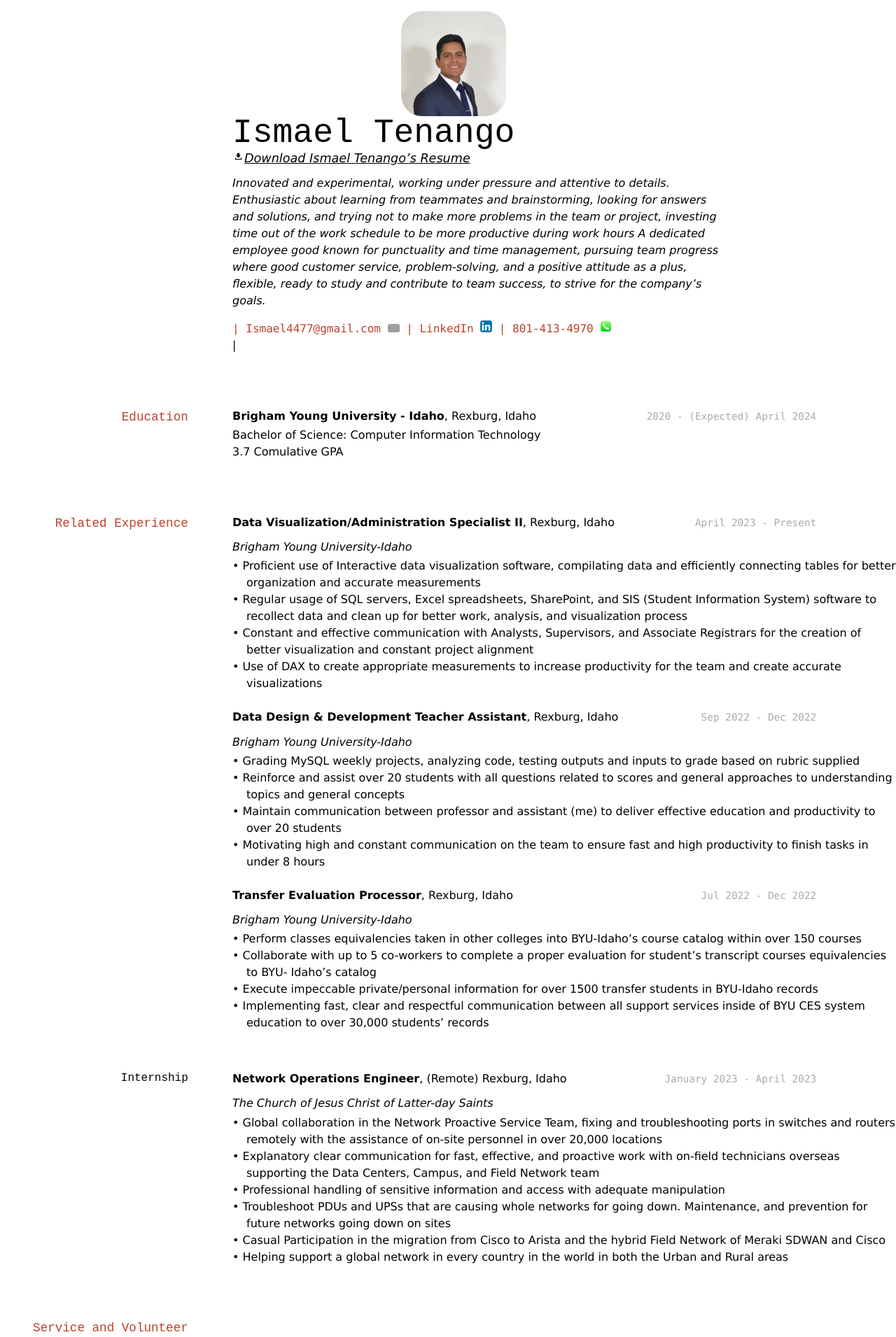
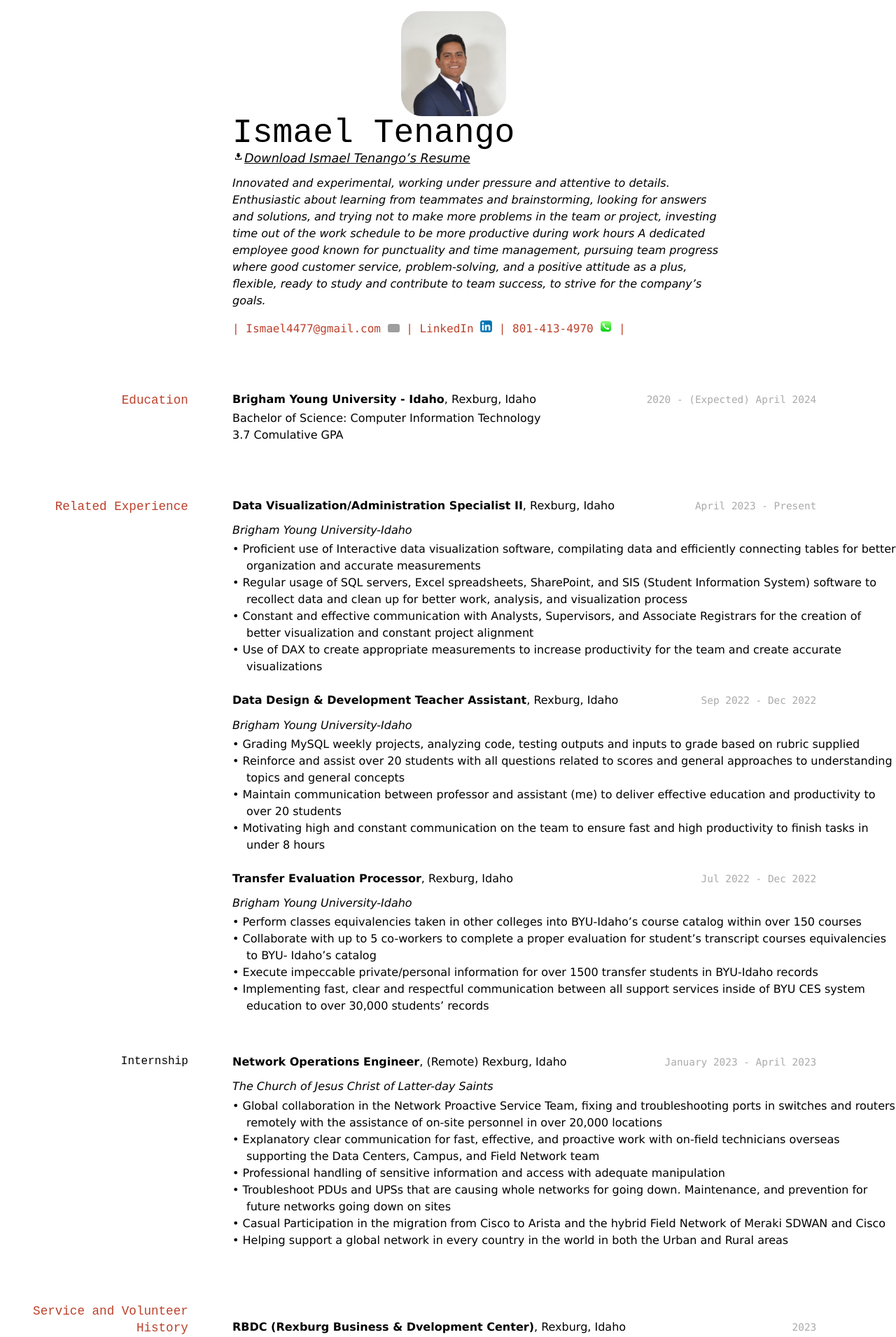
Before and after one commit to ismaeltenango/ismael_resume, a Jekyll site: the page built from docs/index.md, in a window 1280 px wide. Shown: the top 1911 px of the page at 70% size. Built offline with Jekyll 4.4.1, drawn with Linux system fonts in a browser that asks for light colours; grey boxes are pictures that could not be loaded.

Commit message:
final5.0

```diff
--- a/docs/index.md
+++ b/docs/index.md
@@ -23,14 +23,16 @@
   <a href = "mailto: ismael4477@gmail.com">Ismael4477@gmail.com</a>
   <a href="mailto: ismael4477@gmail.com" target="_blank"><img src="./mail_logo.png" alt="Mail logo" style="width: 17px; border-radius: 20%;"></a>
 
-| <a href="https://www.linkedin.com/in/ismael-tenango1998/">LinkedIn
-<a href="https://www.linkedin.com/in/ismael-tenango1998/" target="_blank"><img src="./linkedin_logo.png" alt="Linkedin logo" style="width: 17px; border-radius: 20%;"></a>
+|
+  <a href="https://www.linkedin.com/in/ismael-tenango1998/">LinkedIn
+  <a href="https://www.linkedin.com/in/ismael-tenango1998/" target="_blank"><img src="./linkedin_logo.png" alt="Linkedin logo" style="width: 17px; border-radius: 20%;"></a>
 </a>
 
-| <a href="tel:8014134970">801-413-4970</a>
-<a href="tel:8014134970" target="_blank"><img src="./phone_logo.png" alt="Phone logo" style="width: 17px; border-radius: 20%;"></a>
+|
+  <a href="tel:8014134970">801-413-4970</a>
+  <a href="tel:8014134970" target="_blank"><img src="./phone_logo.png" alt="Phone logo" style="width: 17px; border-radius: 20%;"></a>
+|
 </div>
-|
 
 
 ## Education
```
